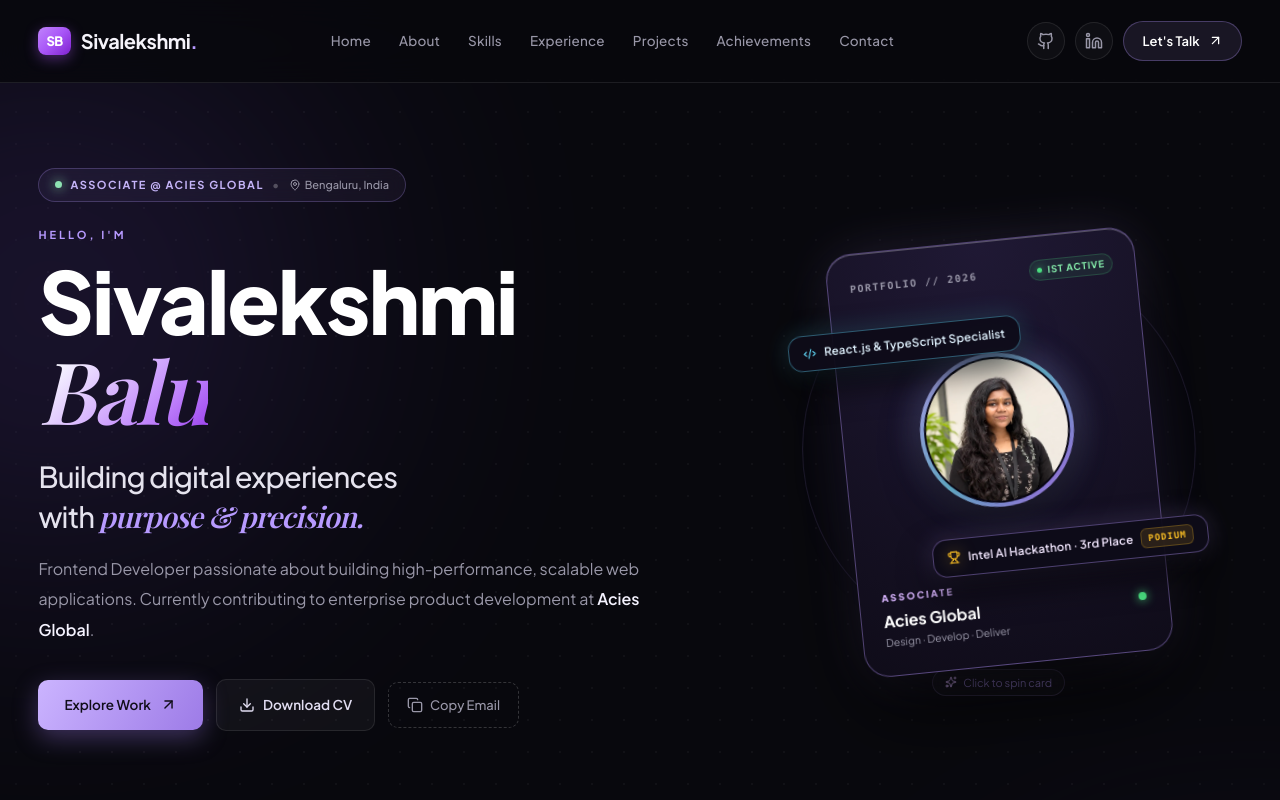
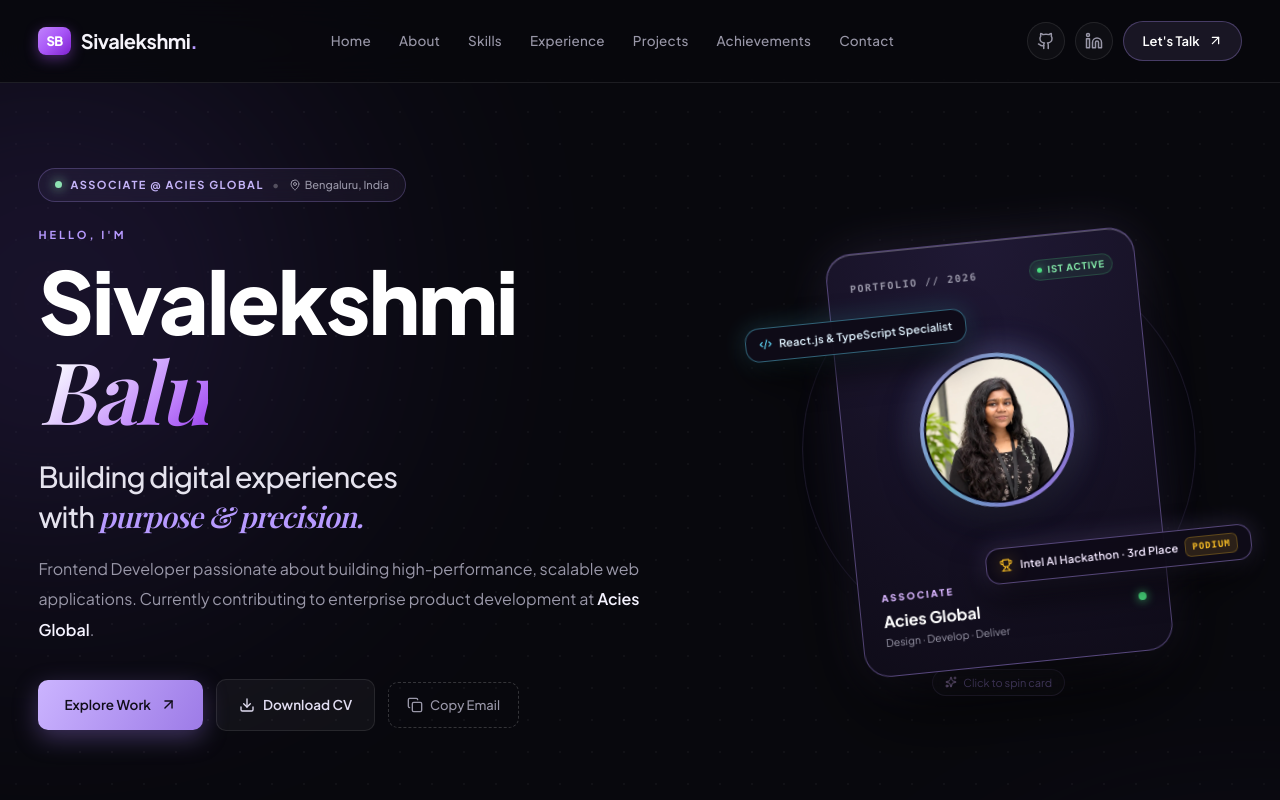
Before and after one commit to Sivalekshmi06/my-portfolio, a React (Vite) app: page / in a window 1280 px wide. Shown: the top 800 px of the page. Built offline with nearby package versions, Linux system fonts and the light colour scheme; a web font is replaced by a local one.

Commit message:
Position floating badges precisely outward from user marked coordinates to clear portrait

```diff
--- a/src/App.css
+++ b/src/App.css
@@ -625,24 +625,24 @@ button {
 }
 
 /* 2. Integrated Core Specialization Pill */
-/* Floating Badges (Cantilevered a bit outside as requested) */
+/* Floating Badges (Positioned cleanly outwards from user marked coordinates) */
 .hero-card-tag-left {
   position: absolute;
-  top: 76px;
-  left: -46px;
-  display: flex;
-  align-items: center;
-  gap: 8px;
-  padding: 8px 14px;
-  background: rgba(14, 11, 24, 0.92);
+  top: 64px;
+  left: -88px;
+  display: flex;
+  align-items: center;
+  gap: 7px;
+  padding: 7px 13px;
+  background: rgba(14, 11, 24, 0.94);
   backdrop-filter: blur(16px);
   -webkit-backdrop-filter: blur(16px);
-  border: 1px solid rgba(97, 218, 251, 0.38);
+  border: 1px solid rgba(97, 218, 251, 0.42);
   border-radius: 14px;
   box-shadow:
     0 14px 34px rgba(0, 0, 0, 0.75),
     0 0 24px rgba(97, 218, 251, 0.22);
-  font-size: 11.5px;
+  font-size: 11px;
   font-weight: 600;
   color: #e0f2fe;
   letter-spacing: 0.2px;
@@ -654,7 +654,7 @@ button {
 }
 
 .hero-card-tag-left:hover {
-  border-color: rgba(97, 218, 251, 0.65);
+  border-color: rgba(97, 218, 251, 0.7);
   box-shadow:
     0 18px 40px rgba(0, 0, 0, 0.8),
     0 0 32px rgba(97, 218, 251, 0.4);
@@ -663,21 +663,21 @@ button {
 
 .hero-card-tag-right {
   position: absolute;
-  bottom: 92px;
-  right: -46px;
-  display: flex;
-  align-items: center;
-  gap: 8px;
-  padding: 8px 14px;
-  background: rgba(14, 11, 24, 0.92);
+  bottom: 80px;
+  right: -88px;
+  display: flex;
+  align-items: center;
+  gap: 7px;
+  padding: 7px 13px;
+  background: rgba(14, 11, 24, 0.94);
   backdrop-filter: blur(16px);
   -webkit-backdrop-filter: blur(16px);
-  border: 1px solid rgba(183, 154, 255, 0.38);
+  border: 1px solid rgba(183, 154, 255, 0.42);
   border-radius: 14px;
   box-shadow:
     0 14px 34px rgba(0, 0, 0, 0.75),
     0 0 24px rgba(183, 154, 255, 0.22);
-  font-size: 11.5px;
+  font-size: 11px;
   font-weight: 600;
   color: #f3e8ff;
   letter-spacing: 0.2px;
@@ -689,7 +689,7 @@ button {
 }
 
 .hero-card-tag-right:hover {
-  border-color: rgba(183, 154, 255, 0.65);
+  border-color: rgba(183, 154, 255, 0.7);
   box-shadow:
     0 18px 40px rgba(0, 0, 0, 0.8),
     0 0 32px rgba(183, 154, 255, 0.4);
```
